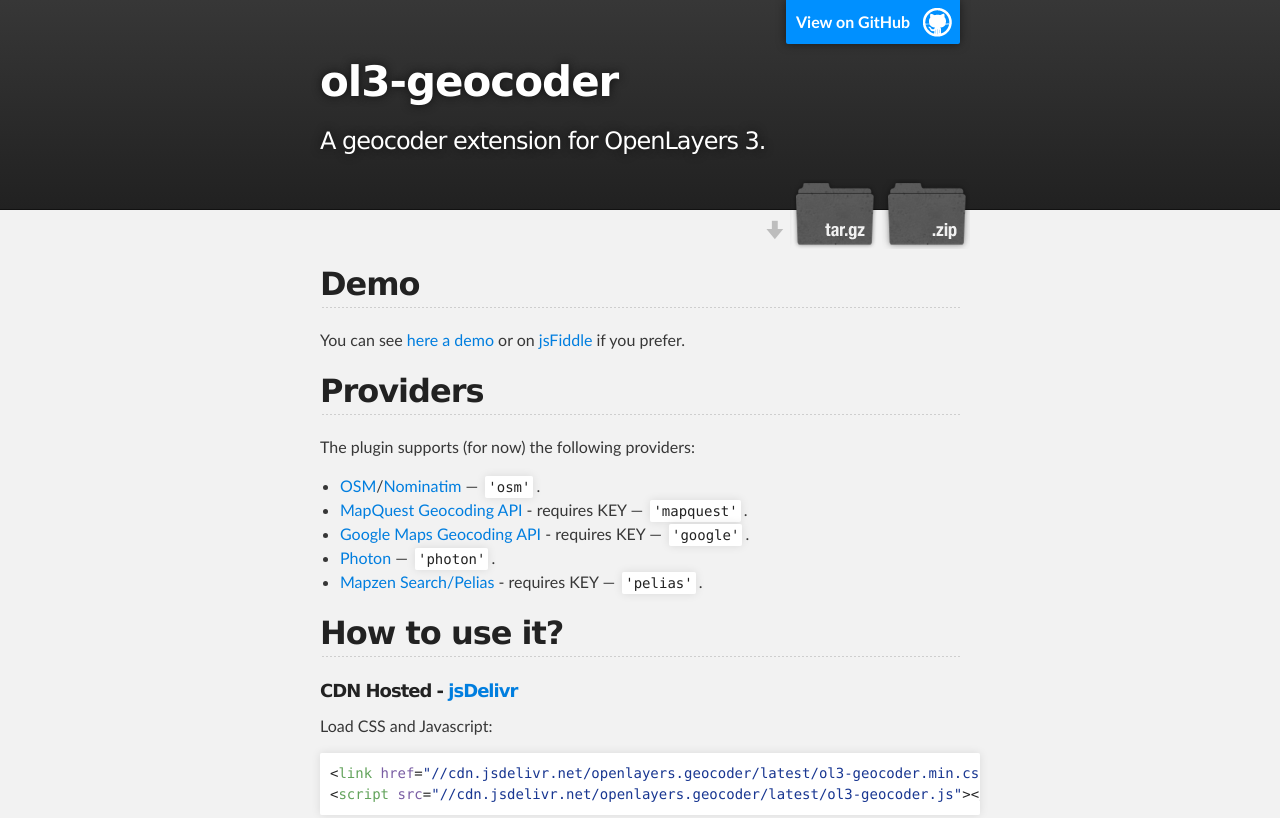
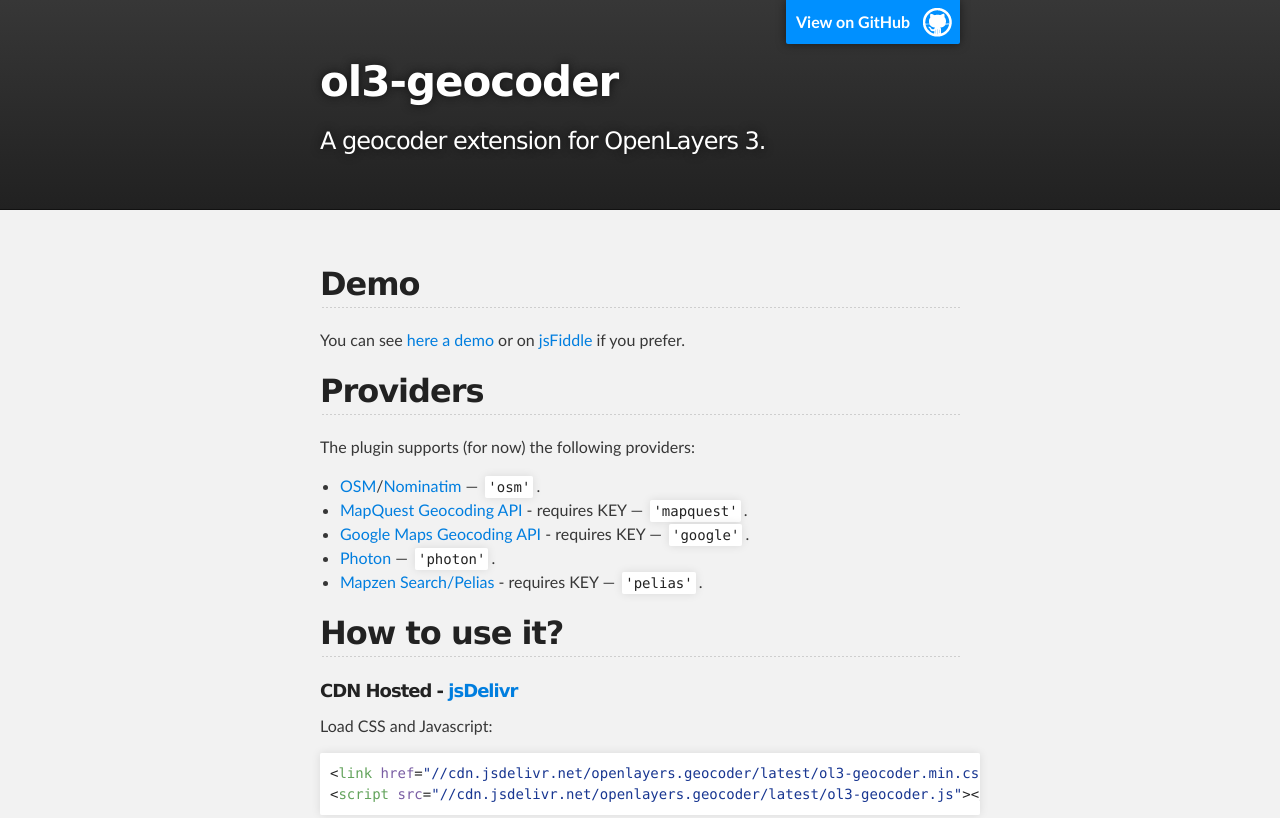
Before and after one commit to Dominique92/ol-geocoder, a plain HTML site: page index.html in a window 1280 px wide. Shown: the top 818 px of the page. Drawn offline with Linux system fonts and the light colour scheme.

Commit message:
Update index.html

```diff
--- a/index.html
+++ b/index.html
@@ -20,11 +20,6 @@
 
           <h1 id="project_title">ol3-geocoder</h1>
           <h2 id="project_tagline">A geocoder extension for OpenLayers 3.</h2>
-
-            <section id="downloads">
-              <a class="zip_download_link" href="https://github.com/jonataswalker/ol3-geocoder/zipball/master">Download this project as a .zip file</a>
-              <a class="tar_download_link" href="https://github.com/jonataswalker/ol3-geocoder/tarball/master">Download this project as a tar.gz file</a>
-            </section>
         </header>
     </div>
 
```
